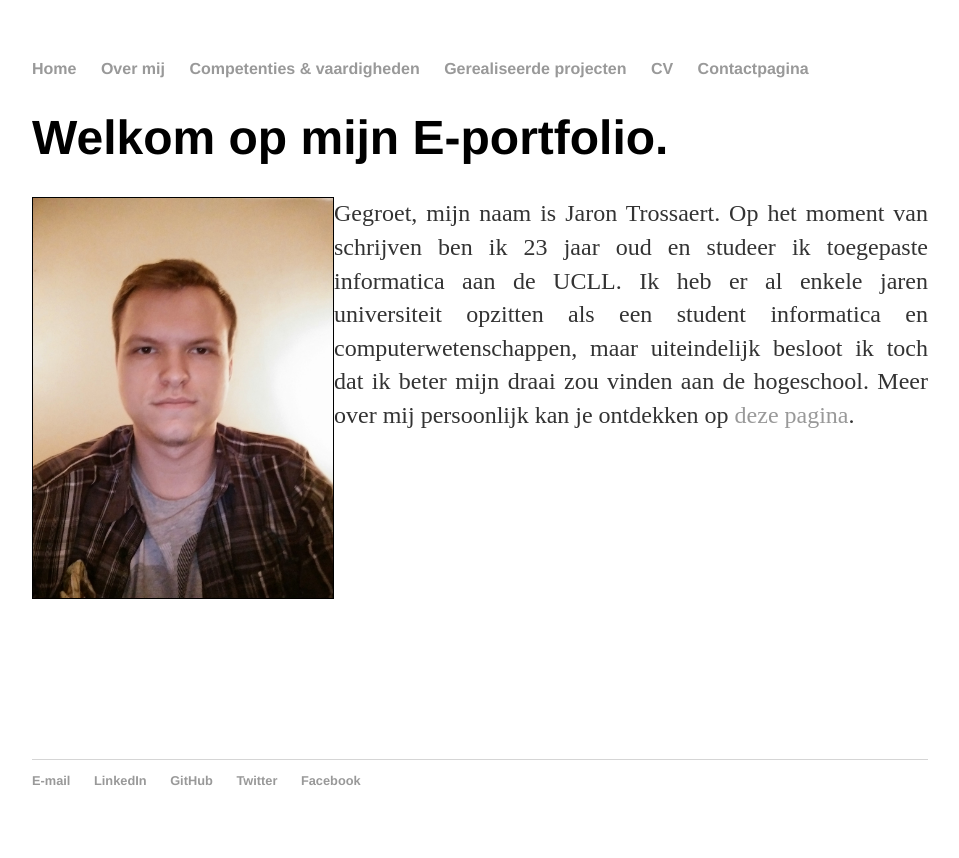
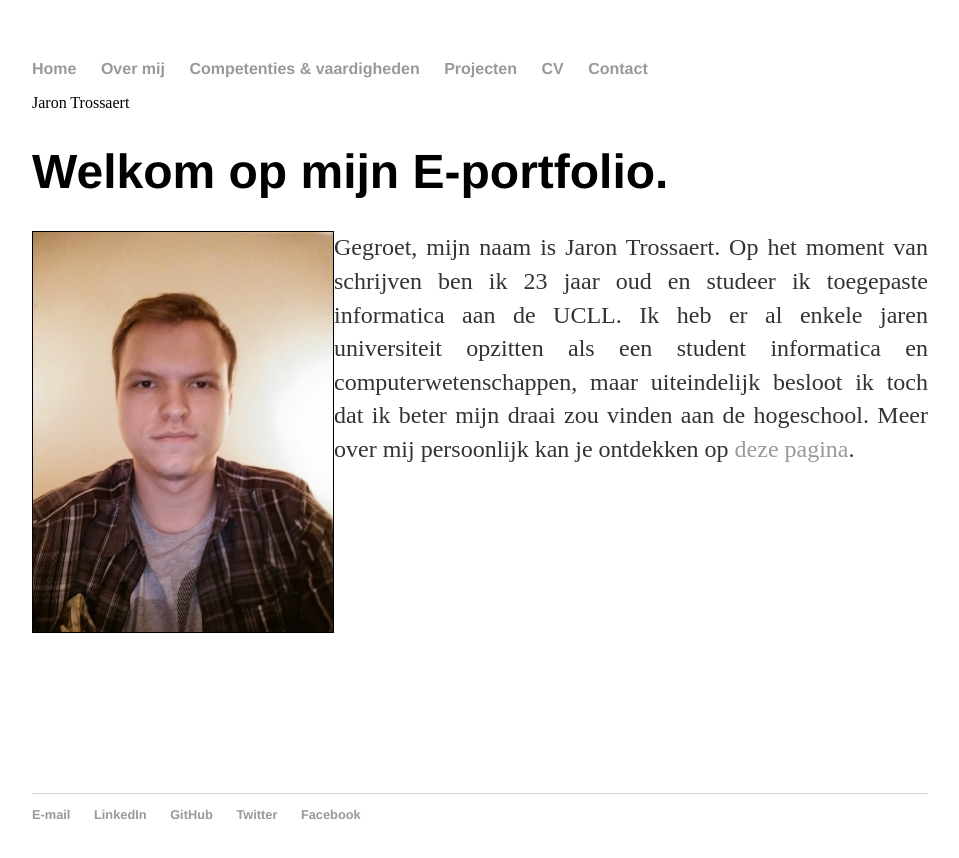
Before and after one commit to Jornax/Jornax.github.io, a Jekyll site: the page built from index.html, in a window 1280 px wide. Shown: the top 858 px of the page, without its empty margins (160-1119 px from the left). Built offline with Jekyll 4.4.1, drawn with Linux system fonts in a browser that asks for light colours.

Commit message:
Update default.html

```diff
--- a/_layouts/default.html
+++ b/_layouts/default.html
@@ -4,18 +4,22 @@
             <title>{{ page.title }}</title>
             <!-- link to main stylesheet -->
             <link rel="stylesheet" type="text/css" href="/css/main.css">
+            <link href="https://fonts.googleapis.com/css?family=Lato:400,700|Merriweather:300,400" rel="stylesheet">
         </head>
         <body>
+            <header>
                 <nav>
                     <ul>
-	        		<li><a href="/">Home</a></li>
-		        	<li><a href="/about">Over mij</a></li>
-				<li><a href="/competences">Competenties & vaardigheden</a></li>
-				<li><a href="/projects">Gerealiseerde projecten</a></li>
-	        		<li><a href="/cv">CV</a></li>
-				<li><a href="/contact">Contactpagina</a></li>
+                        {% capture url %}{{ page.url | remove:'index.html' }}{% endcapture %}
+                        {% for link in site.navigation %}
+                        <li {% if url == link.url %}class="active"{% endif %}>
+                            <a href="{{link.url}}">{{link.text}}</a>
+                        </li>
+                        {% endfor %}
                     </ul>
                 </nav>
+                <div class="name">Jaron Trossaert</div>
+            </header>
             <div class="container">
 
             {{ content }}
```
Lines whose indentation alone changed are shown as unchanged.
